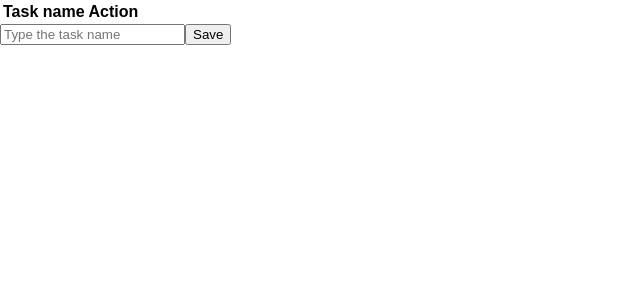
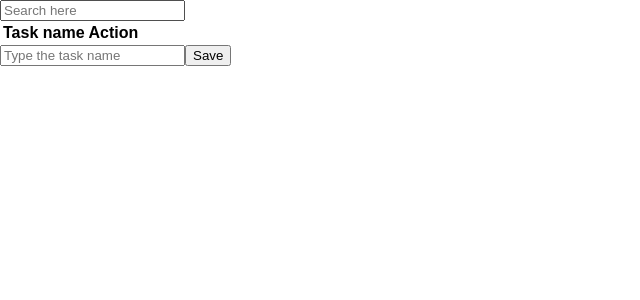
Before and after one commit to caiodesign/react-to-do, a React (Create React App) app: page / in a window 1280 px wide. Shown: the top 300 px of the page, without its empty margins (0-640 px from the left). Built offline with nearby package versions, Linux system fonts and the light colour scheme.

Commit message:
ajustado filter

```diff
--- a/src/App.js
+++ b/src/App.js
@@ -1,6 +1,7 @@
 import React from 'react'
 import Table from './components/Table'
 import Form from './components/Form'
+import Filter from './components/Filter'
 
 
 class App extends React.Component {
@@ -10,20 +11,31 @@ class App extends React.Component {
 		tasks: []
 	}
 
+	// setting my filter object.
+	filter = {
+		search: undefined
+	}
+
 	// add a new task to table.
 	addTask = (e) => {
 		e.preventDefault()
 		const taskName = e.target.elements.taskName.value // get form input value.
-		const taskList = this.state.tasks;
-		taskList.push(taskName);
+		const taskList = this.state.tasks
+		taskList.push(taskName)
 		this.setState({
 			task: taskList
 		})
 	}
 
+	addFilter = (e) => {
+		const currentSearch = e.target.value.toLowerCase();
+	}
+
+
 	render() {
 		return (
 			<div>
+				<Filter addFilter={this.addFilter}/>
 				<Table tasks={this.state.tasks} />
 				<Form addTask={this.addTask} />
 			</div>
--- /dev/null
+++ b/src/components/Filter.js
@@ -0,0 +1,7 @@
+import React from 'react'
+
+const Filter = props => (
+    <input type='text' name='filterName' placeholder="Search here" onChange={props.addFilter}/>
+)
+
+export default Filter
```
Also changed, not shown: 1 other file (tests, documents, lock files or other folders).
